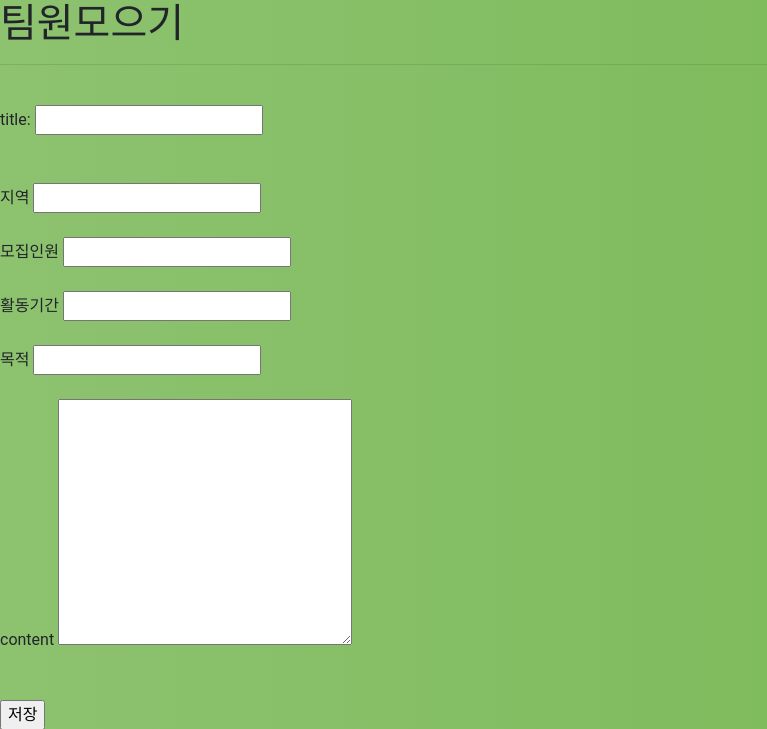
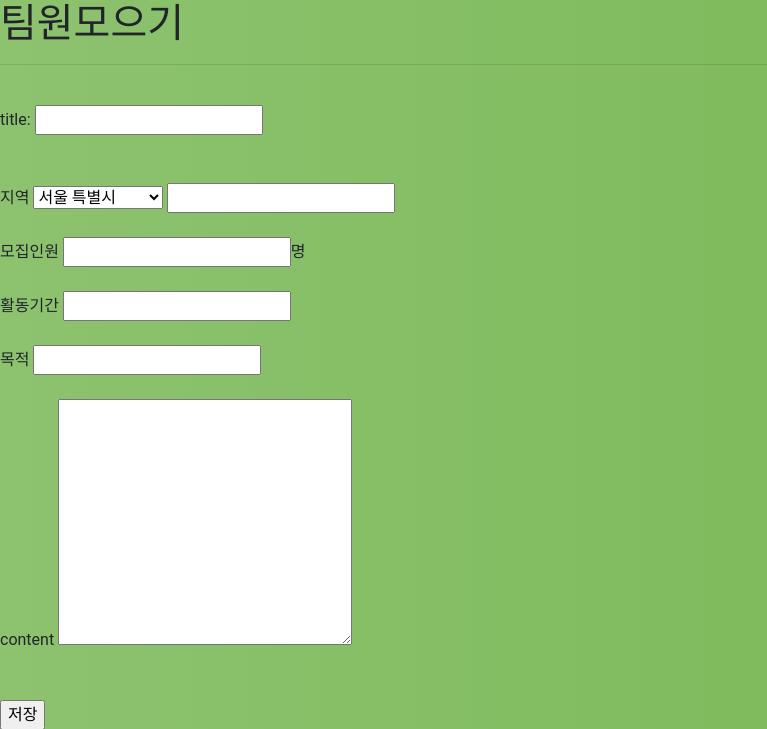
Before and after one commit to labiss96/Farm_Sharing_Project, a Django app: template farmsharing_project/otherBoard/templates/join_new.html in a window 1280 px wide. Shown: the part 56-785 px from the top of the page, without its empty margins (0-767 px from the left). Run offline with Django 3.2, Linux system fonts and the light colour scheme; the template is opened without the code that fills it, so the values that code supplies are empty; some libraries are stand-ins or nearby versions.

Commit message:
join_new 좀 바꿈

```diff
--- a/farmsharing_project/farmsharing_project/templates/base.html
+++ b/farmsharing_project/farmsharing_project/templates/base.html
@@ -67,4 +67,7 @@
     {% endblock %}
 
 </body>
+<!-- 제이쿼리 쓸꺼면 쓰셈 -->
+<script type=”text/javascript” src=”/path/to/jquery.js”>
+</script>
 </html>
--- a/farmsharing_project/otherBoard/templates/join_new.html
+++ b/farmsharing_project/otherBoard/templates/join_new.html
@@ -1,6 +1,5 @@
 {% extends 'base.html' %}
 {% block content %}
-
 
 <h1>팀원모으기 </h1>
     <hr>
@@ -14,13 +13,31 @@
         <br>
 
         <div>지역
-        <input type="text" name="region" value="">
+        <select name="region1" >
+            <option value="서울 특별시">서울 특별시</option>
+            <option value="인천 광역시">인천 광역시</option>
+            <option value="대구 광역시">대구 광역시</option>
+            <option value="대전 광역시">대전 광역시</option>
+            <option value="부산 광역시">부산 광역시</option>
+            <option value="광주 광역시">광주 광역시</option>
+            <option value="울산 광역시">울산 광역시</option>
+            <option value="세종 특별자치시">세종 특별자치시</option>
+            <option value="경기도">경기도</option>
+            <option value="강원도">강원도</option>
+            <option value="충청북도">충청북도</option>
+            <option value="충청남도">충청남도</option>
+            <option value="경상북도">경상북도</option>
+            <option value="경상남도">경상남도</option>
+            <option value="전라북도">전라북도</option>
+            <option value="전라남도">전라남도</option>
+            <option value="제주특별자치도">제주특별자치도</option>
+        </select>
+        <input type="text" name="region2" value="">
         </div>
         <br>
         <div>모집인원
-        <input type="text" name="joined_people" value="">
+        <input type="text" name="joined_people" value="" onKeyup="this.value=this.value.replace(/[^0-9]/g,'');"/>명
         </div>
-        <!-- numberOnly  숫자만 입력받는 어트리튜브-->
         <br>
         <div> 활동기간
         <input type="text" name="active_period" value="">
--- a/farmsharing_project/otherBoard/views.py
+++ b/farmsharing_project/otherBoard/views.py
@@ -36,7 +36,7 @@ def join_create(request, user_id):
     join.title = request.POST['title']
     user = request.user
     join.writer = get_object_or_404(Profile, username = user)
-    join.region = request.POST['region']
+    join.region = request.POST['region1']+request.POST['region2']
     join.joined_people = request.POST['joined_people']
     join.active_period = request.POST['active_period']
     join.purpose = request.POST['purpose']
```
